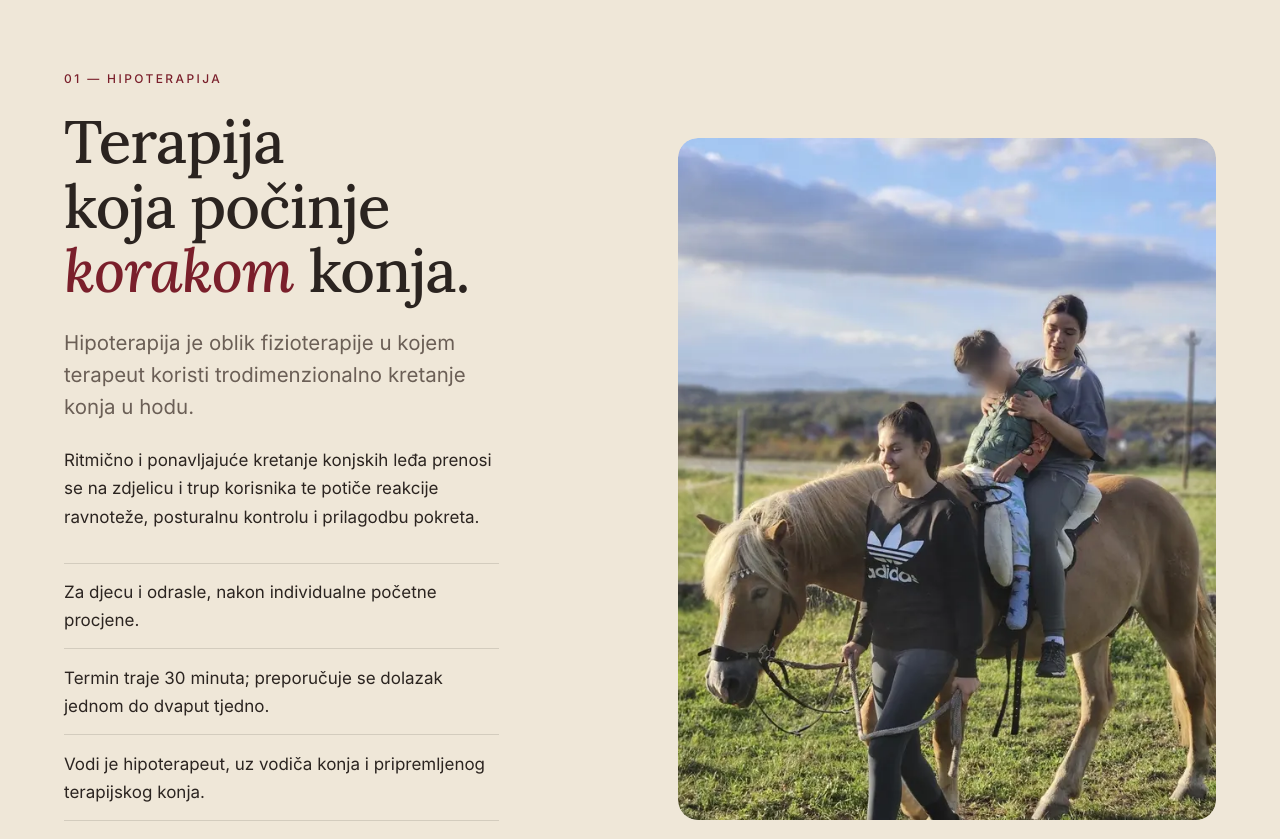
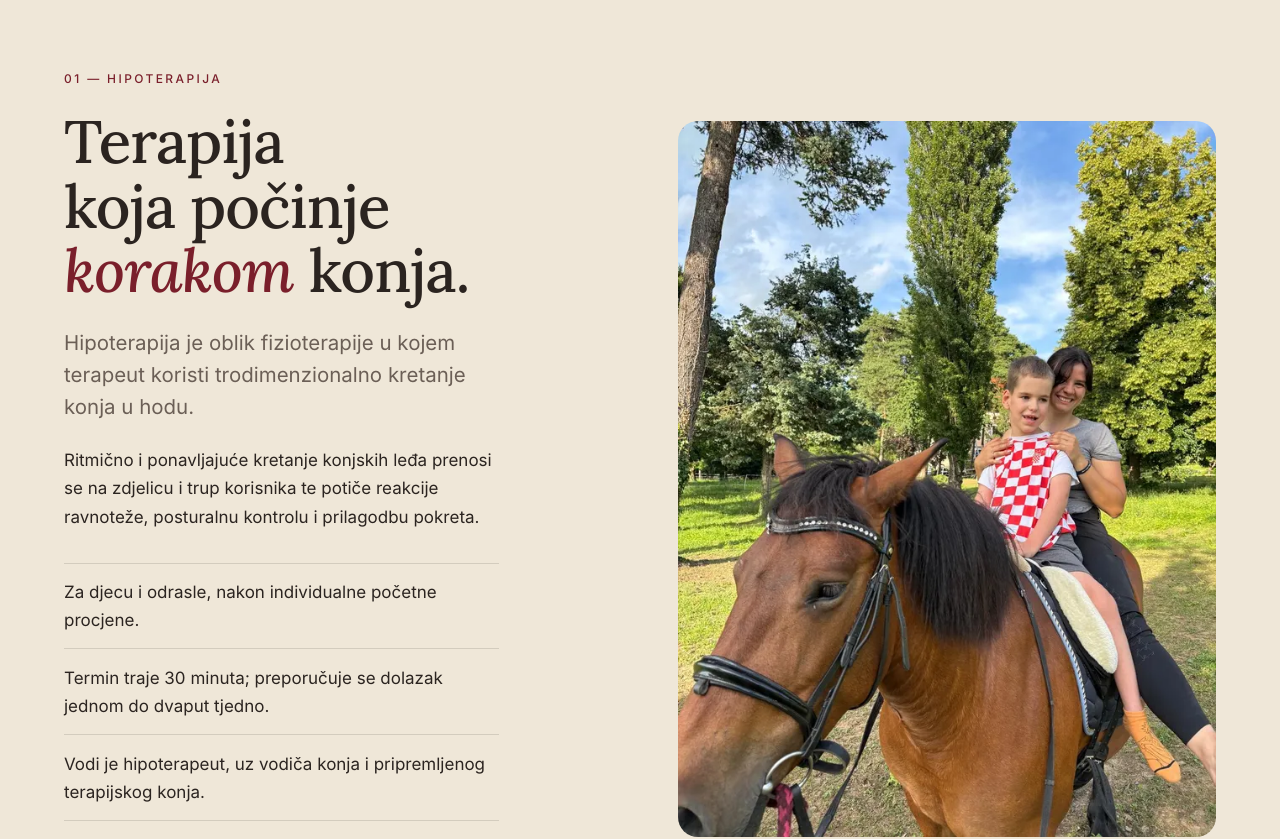
Before and after one commit to qrqic/visolis, a website with bundled scripts: page site/index.html in a window 1280 px wide. Shown: the part 860-1699 px from the top of the page. Built offline with nearby package versions, Linux system fonts and the light colour scheme.

Commit message:
Replace image with new picture element for hipoterapija

```diff
--- a/site/index.html
+++ b/site/index.html
@@ -106,10 +106,10 @@
           </ul>
           <a class="strelica" href="hipoterapija.html">Više o hipoterapiji</a>
         </div>
-        <picture class="fotografija" data-pojavi="slika">
-          <source type="image/webp" srcset="assets/img/hipoterapija-termin-640.webp 640w, assets/img/hipoterapija-termin-1080.webp 1080w" sizes="(min-width: 64rem) 40vw, 100vw">
-          <img src="assets/img/hipoterapija-termin-1080.jpg" width="1080" height="1369" alt="Hipoterapija: vodička vodi svijetlog haflingera, a terapeutkinja na konju pridržava dječaka u sedlu" loading="lazy" decoding="async">
-        </picture>
+        <picture class="fotografija pod-slika">
+            <source type="image/webp" srcset="assets/img/hipoterapija-podstranica-640.webp 640w, assets/img/hipoterapija-podstranica-1200.webp 1200w" sizes="(min-width: 64rem) 30rem, 100vw">
+            <img src="assets/img/hipoterapija-podstranica-1200.jpg" width="1200" height="1600" alt="Hipoterapija: terapeutkinja sjedi na konju iza dječaka i pridržava ga za ramena" loading="lazy" decoding="async">
+          </picture>
       </div>
     </section>
 
```
